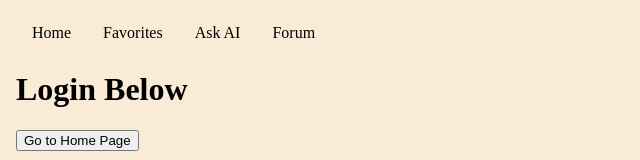
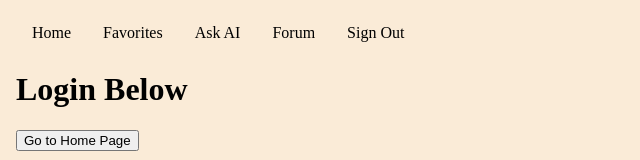
Before and after one commit to Jandrew2055/restaurantFinder, a React app: page / in a window 1280 px wide. Shown: the top 160 px of the page, without its empty margins (0-640 px from the left). Built offline with nearby package versions, Linux system fonts and the light colour scheme.

Commit message:
continuation of layout

```diff
--- a/client/Navigation/NavBar.jsx
+++ b/client/Navigation/NavBar.jsx
@@ -29,6 +29,11 @@ const NavBar = () => {
             Forum
           </Link>
         </li>
+        <li>
+          <Link className='navLink' to='/' title='LoginPage'>
+            Sign Out
+          </Link>
+        </li>
       </ul>
     </div>
   );
```
